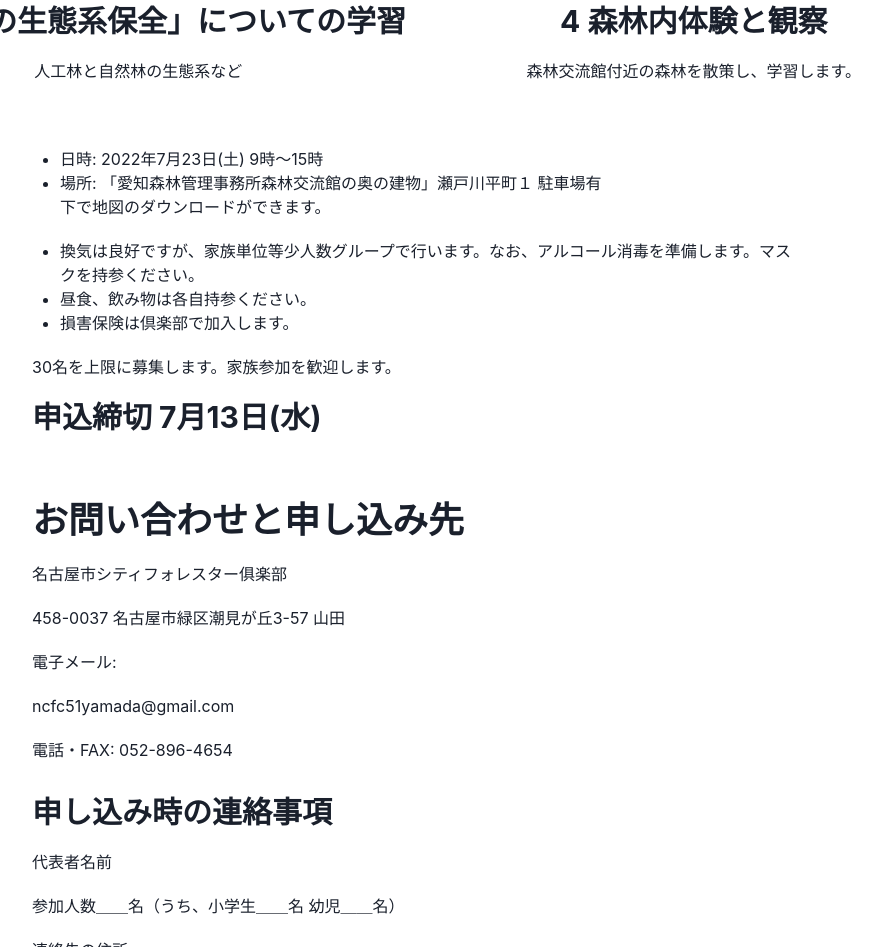
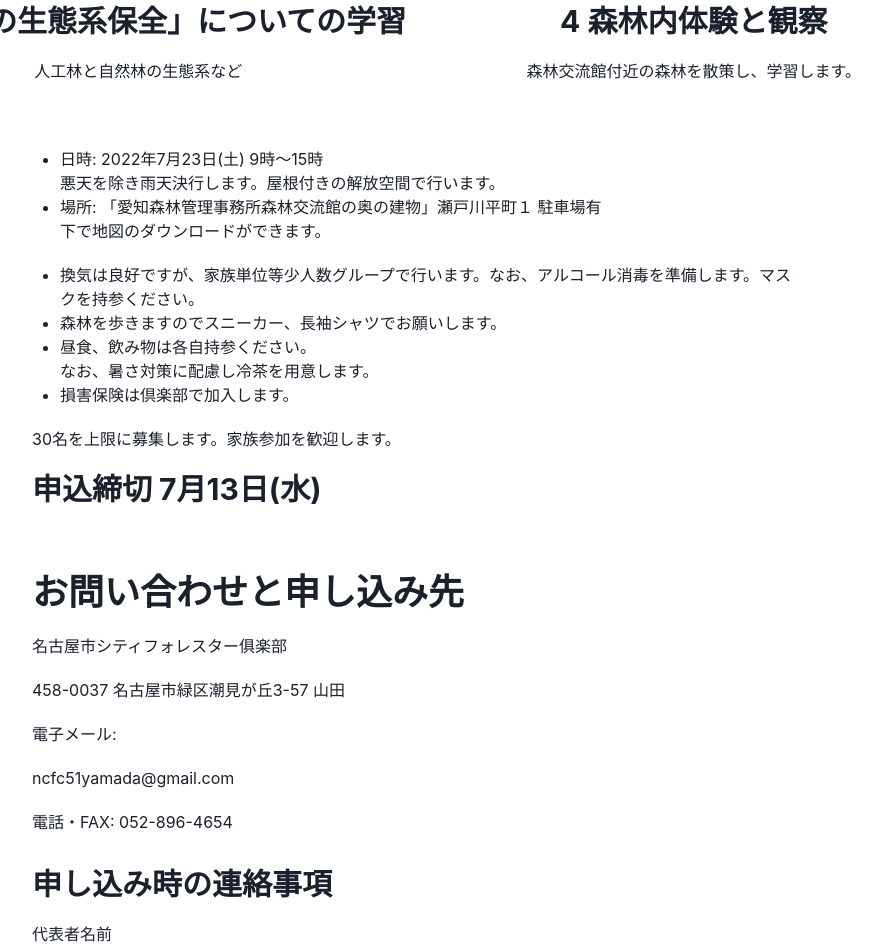
Before and after one commit to nagoya-forester/website, a Gatsby site: page /event/20220723 in a window 1280 px wide. Shown: the part 1176-2123 px from the top of the page, without its empty margins (224-1106 px from the left). Built offline with nearby package versions, Linux system fonts and the light colour scheme; Gatsby itself is replaced by a stand-in of ours.

Commit message:
Fix event post page

```diff
--- a/package.json
+++ b/package.json
@@ -30,8 +30,8 @@
     "@types/react-helmet": "6.1.5",
     "dotenv": "16.0.1",
     "focus-visible": "5.2.0",
-    "framer-motion": "6.3.11",
-    "gatsby": "4.17.0",
+    "framer-motion": "6.3.15",
+    "gatsby": "4.17.1",
     "gatsby-plugin-image": "2.17.0",
     "gatsby-plugin-manifest": "^4.17.0",
     "gatsby-plugin-offline": "^5.17.0",
@@ -54,7 +54,7 @@
     "@typescript-eslint/parser": "5.29.0",
     "eslint": "8.18.0",
     "eslint-config-prettier": "8.5.0",
-    "eslint-plugin-react": "7.30.0",
+    "eslint-plugin-react": "7.30.1",
     "prettier": "2.7.1",
     "typescript": "4.7.4"
   }
--- a/src/pages/event/20220723.tsx
+++ b/src/pages/event/20220723.tsx
@@ -231,7 +231,11 @@ const EventPost20220723 = ({ location }: Props) => {
           <Container mt={16} maxW="fit-content">
             <Box maxW={"3xl"}>
               <UnorderedList my={5} ml={7}>
-                <ListItem>日時: 2022年7月23日(土) 9時～15時</ListItem>
+                <ListItem>
+                  日時: 2022年7月23日(土) 9時～15時
+                  <br />
+                  悪天を除き雨天決行します。屋根付きの解放空間で行います。
+                </ListItem>
                 <ListItem>
                   場所: 「愛知森林管理事務所森林交流館の奥の建物」瀬戸川平町１
                   駐車場有
@@ -243,7 +247,14 @@ const EventPost20220723 = ({ location }: Props) => {
                 <ListItem>
                   換気は良好ですが、家族単位等少人数グループで行います。なお、アルコール消毒を準備します。マスクを持参ください。
                 </ListItem>
-                <ListItem>昼食、飲み物は各自持参ください。</ListItem>
+                <ListItem>
+                  森林を歩きますのでスニーカー、長袖シャツでお願いします。
+                </ListItem>
+                <ListItem>
+                  昼食、飲み物は各自持参ください。
+                  <br />
+                  なお、暑さ対策に配慮し冷茶を用意します。
+                </ListItem>
                 <ListItem>損害保険は倶楽部で加入します。</ListItem>
               </UnorderedList>
               <Text mt={5}>30名を上限に募集します。家族参加を歓迎します。</Text>
@@ -295,7 +306,7 @@ const EventPost20220723 = ({ location }: Props) => {
                 詳しい場所の案内と詳細はイベント案内PDFを御覧ください。
               </Text>
               <Link
-                href="https://drive.google.com/file/d/1_ZdkyzpPj_jnzXG32yaMkNn7kK7_fTLm/view?usp=sharing"
+                href="https://drive.google.com/file/d/1xzxkZy6chj-Ql3CDKWD7klsyFam2dJn2/view?usp=sharing"
                 color="digital.200"
                 isExternal
               >
```
